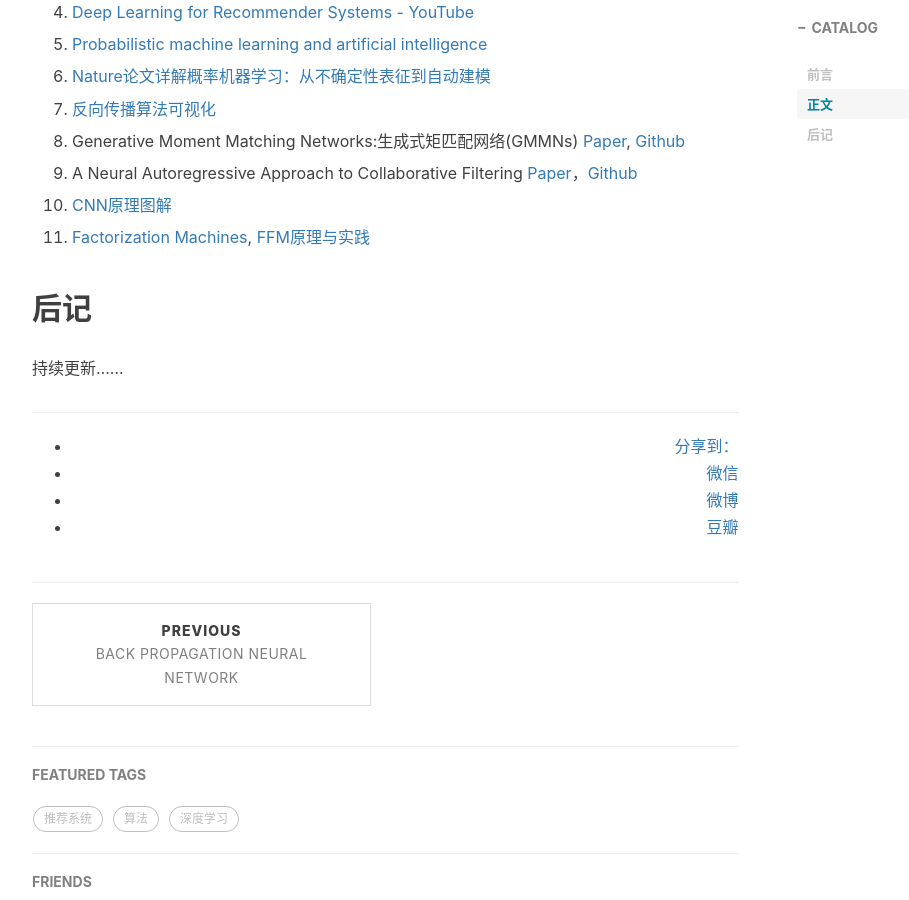
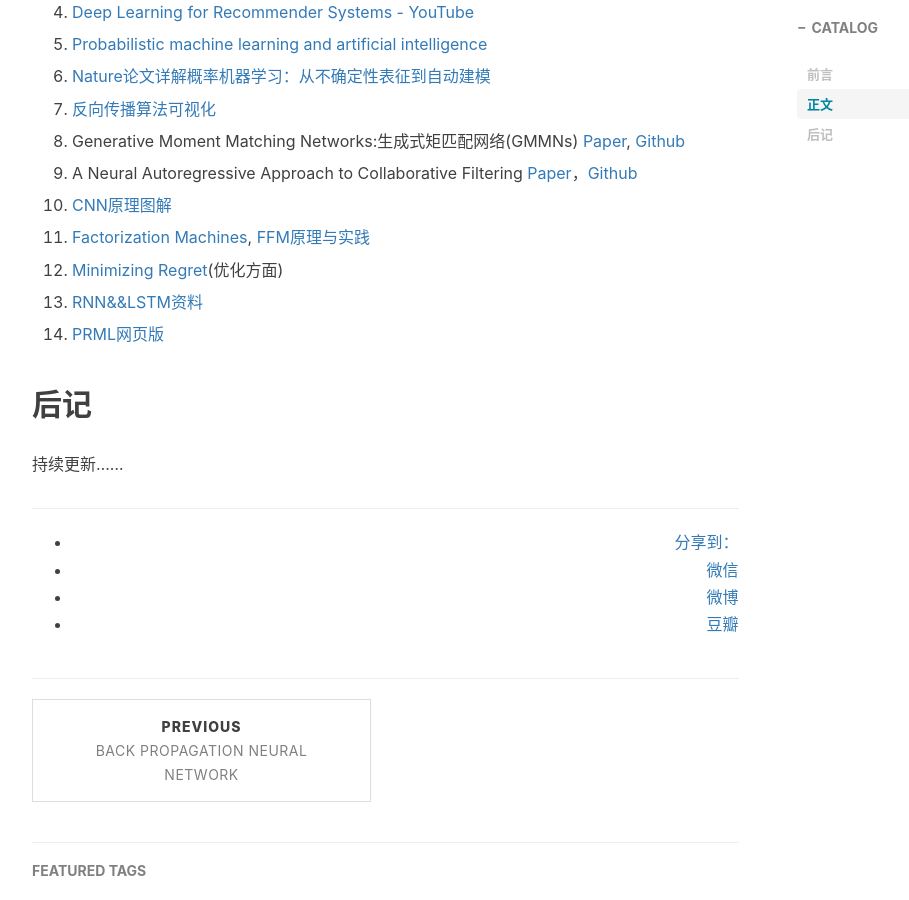
Before and after one commit to CoolIceFire/CoolIceFire.github.io, a Jekyll site: the page built from _posts/2016-06-30-Learning.markdown, in a window 1280 px wide and 900 px high, scrolled down 930 px. Shown: the whole window, without its empty margins (233-1142 px from the left). Built offline with Jekyll 4.4.1, drawn with Linux system fonts in a browser that asks for light colours; nearby versions of some CDN libraries; comment, search, counter and statistics services are not loaded.

Commit message:
Update 2016-06-30-Learning.markdown

```diff
--- a/_posts/2016-06-30-Learning.markdown
+++ b/_posts/2016-06-30-Learning.markdown
@@ -45,6 +45,12 @@
 
 11. [Factorization Machines](http://www.algo.uni-konstanz.de/members/rendle/pdf/Rendle2010FM.pdf), [FFM原理与实践](http://tech.meituan.com/deep-understanding-of-ffm-principles-and-practices.html)
 
+12. [Minimizing Regret](http://www.minimizingregret.com/)(优化方面)
+
+13. [RNN&&LSTM资料](http://suanfazu.com/t/rnn-lstm/13587)
+
+14. [PRML网页版](https://www.gitbook.com/book/mqshen/prml/details)
+
 ## 后记
 
 持续更新……
```
